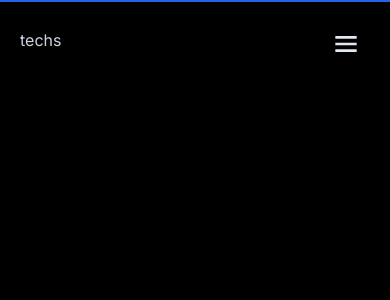
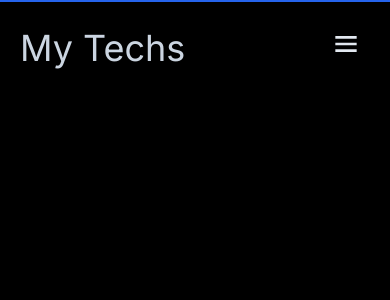
Before and after one commit to rrecalo/portfolio, a Next.js app: page /techs in a window 390 px wide. Shown: the top 300 px of the page. Built offline with nearby package versions, Linux system fonts and the light colour scheme.

Commit message:
Add headers for small displays on /projects and /techs pages

```diff
--- a/src/app/page.tsx
+++ b/src/app/page.tsx
@@ -4,11 +4,7 @@ import LinkButton from './components/LinkButton';
 import { useState } from 'react';
 import AboutSection from './AboutSection';
 
-export default function Home() {
-
-  const [selection, setSelection] = useState<number>(0);
-
-  const headerVariant : Variants = {
+export const headerVariant : Variants = {
   initial:{
     x:"-100vw"
   },
@@ -22,6 +18,12 @@ export default function Home() {
     }
   }
 }
+
+export default function Home() {
+
+  const [selection, setSelection] = useState<number>(0);
+
+
 
   const subHeaderVariant : Variants = {
     initial:{
--- a/src/app/projects/page.tsx
+++ b/src/app/projects/page.tsx
@@ -3,10 +3,14 @@ import React from 'react'
 import {motion} from 'framer-motion'
 import ProjectCard from './ProjectCard'
 import { data } from '../data'
+import {headerVariant} from '../page'
 
 export default function Projects() {
   return (
     <motion.div key="projects" className='text-slate-300 h-[300vh] mt-2 p-5 sm:mt-[72px]' initial={{opacity:0}} animate={{opacity:1}} exit={{opacity:0}}>
+      <motion.div  layout="size" className='text-4xl sm:text-6xl sm:hidden origin-left whitespace-nowrap' variants={headerVariant} initial="initial" animate="animate">
+        {"My Projects"}
+      </motion.div>
       <motion.div className='flex flex-col mt-0 sm:mt-10 gap-10'>
         {data.map((project : any)=>  <ProjectCard key={project.name} title={project.name} desc={project.subtitle} tags={project.tags}/>)}
       </motion.div>
--- a/src/app/techs/page.tsx
+++ b/src/app/techs/page.tsx
@@ -1,11 +1,14 @@
 'use client'
 import React from 'react'
 import {motion} from 'framer-motion'
+import { headerVariant } from '../page'
 
 export default function Techs() {
   return (
-    <motion.div key="techs" className='w-full text-slate-300 h-[300vh] mt-2 sm:mt-[52px] p-5' initial={{opacity:0}} animate={{opacity:1}} exit={{opacity:0}}>
-      techs
+    <motion.div key="techs" className='text-slate-300 h-[300vh] mt-2 p-5 sm:mt-[72px]' initial={{opacity:0}} animate={{opacity:1}} exit={{opacity:0}}>
+      <motion.div  layout="size" className='text-4xl sm:text-6xl sm:hidden origin-left whitespace-nowrap' variants={headerVariant} initial="initial" animate="animate">
+        {"My Techs"}
+      </motion.div>
     </motion.div>
   )
 }
```
Lines whose indentation alone changed are shown as unchanged.
